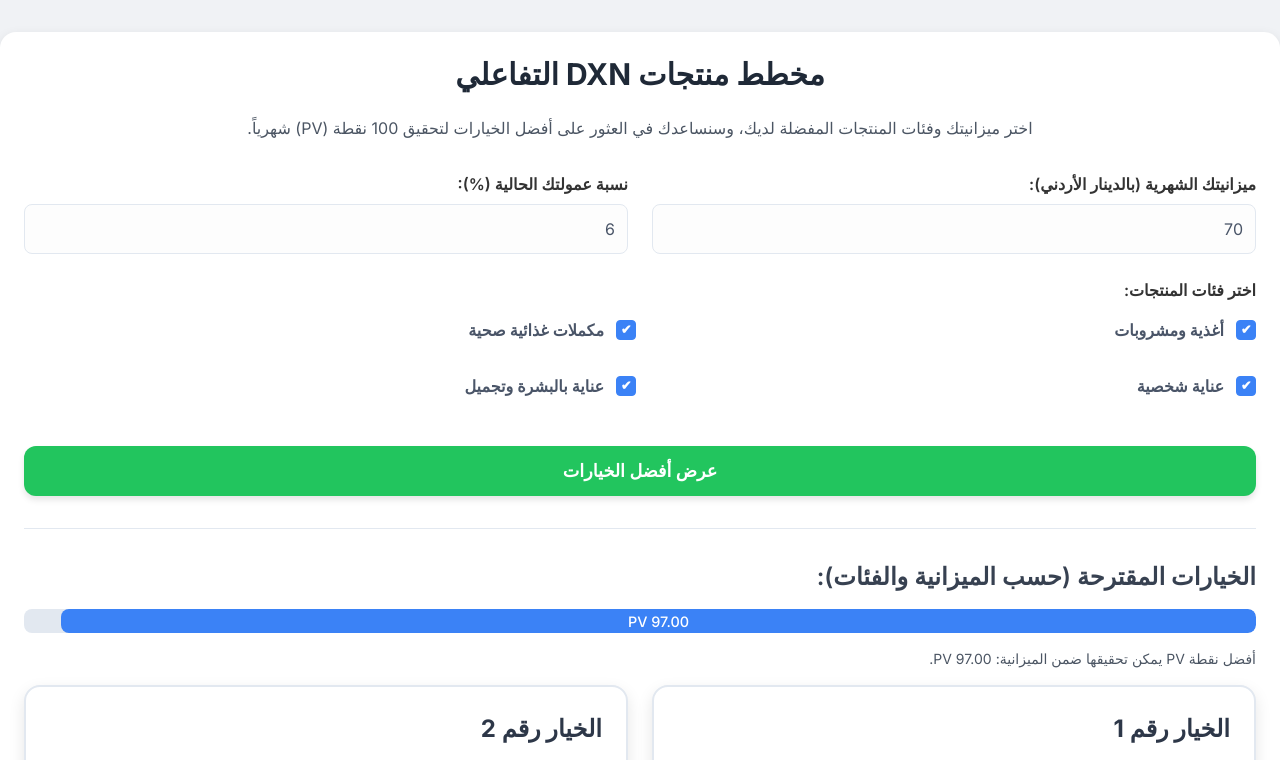
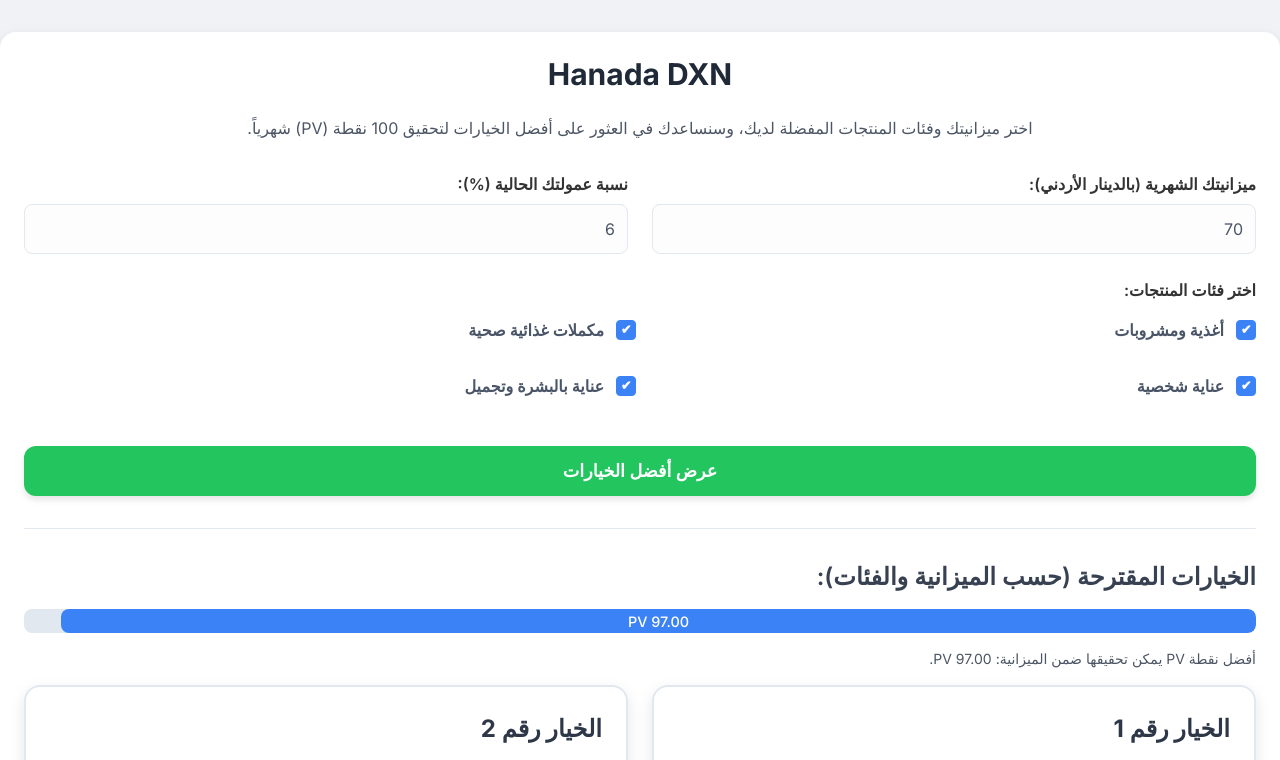
Before and after one commit to morad1971/HANADA-DXN, a plain HTML site: page index.html in a window 1280 px wide. Shown: the top 760 px of the page. Drawn offline with nearby package versions, Linux system fonts and the light colour scheme.

Commit message:
Update index.html

```diff
--- a/index.html
+++ b/index.html
@@ -302,7 +302,7 @@
 </head>
 <body>
     <div class="container">
-        <h1 class="text-3xl font-bold text-center text-gray-800 mb-6">مخطط منتجات DXN التفاعلي</h1>
+        <h1 class="text-3xl font-bold text-center text-gray-800 mb-6">Hanada DXN</h1>
         <p class="text-center text-gray-600 mb-8">اختر ميزانيتك وفئات المنتجات المفضلة لديك، وسنساعدك في العثور على أفضل الخيارات لتحقيق 100 نقطة (PV) شهرياً.</p>
 
         <div class="grid grid-cols-1 md:grid-cols-2 gap-6 mb-8">
```
